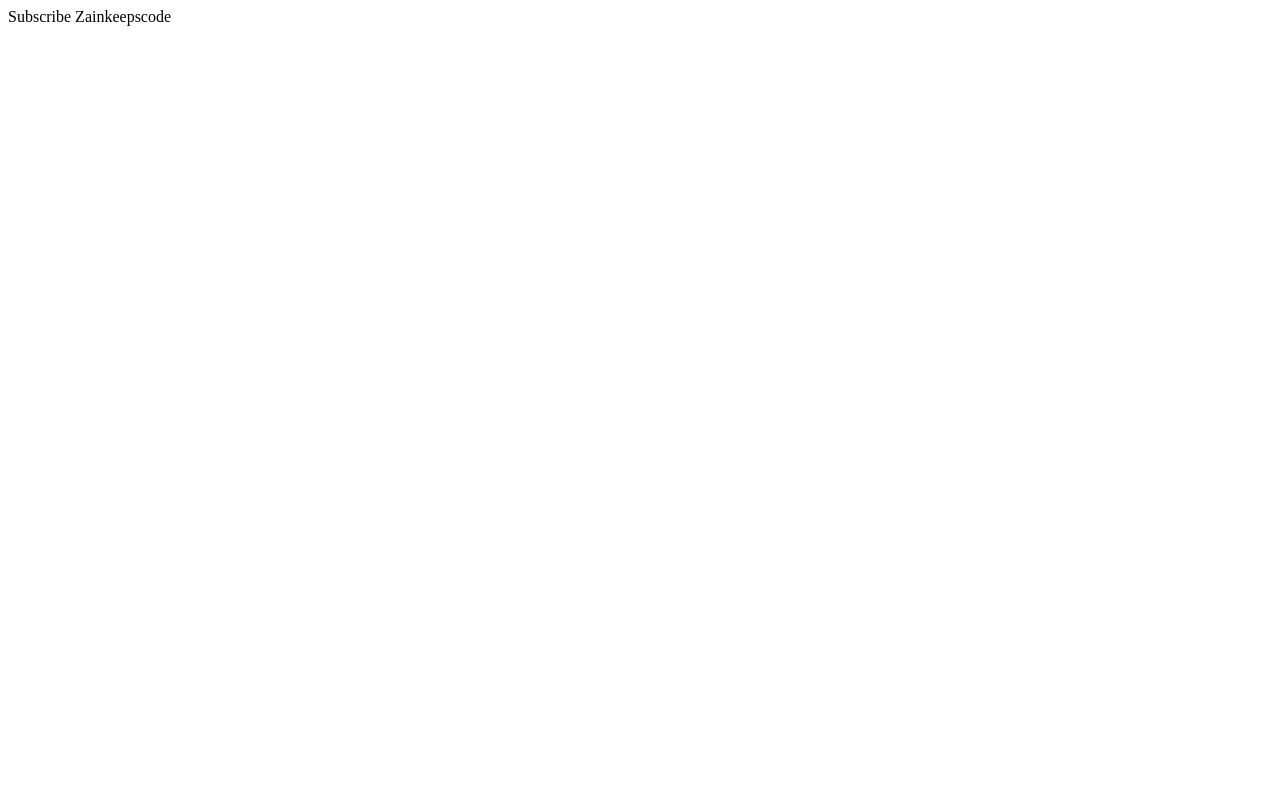
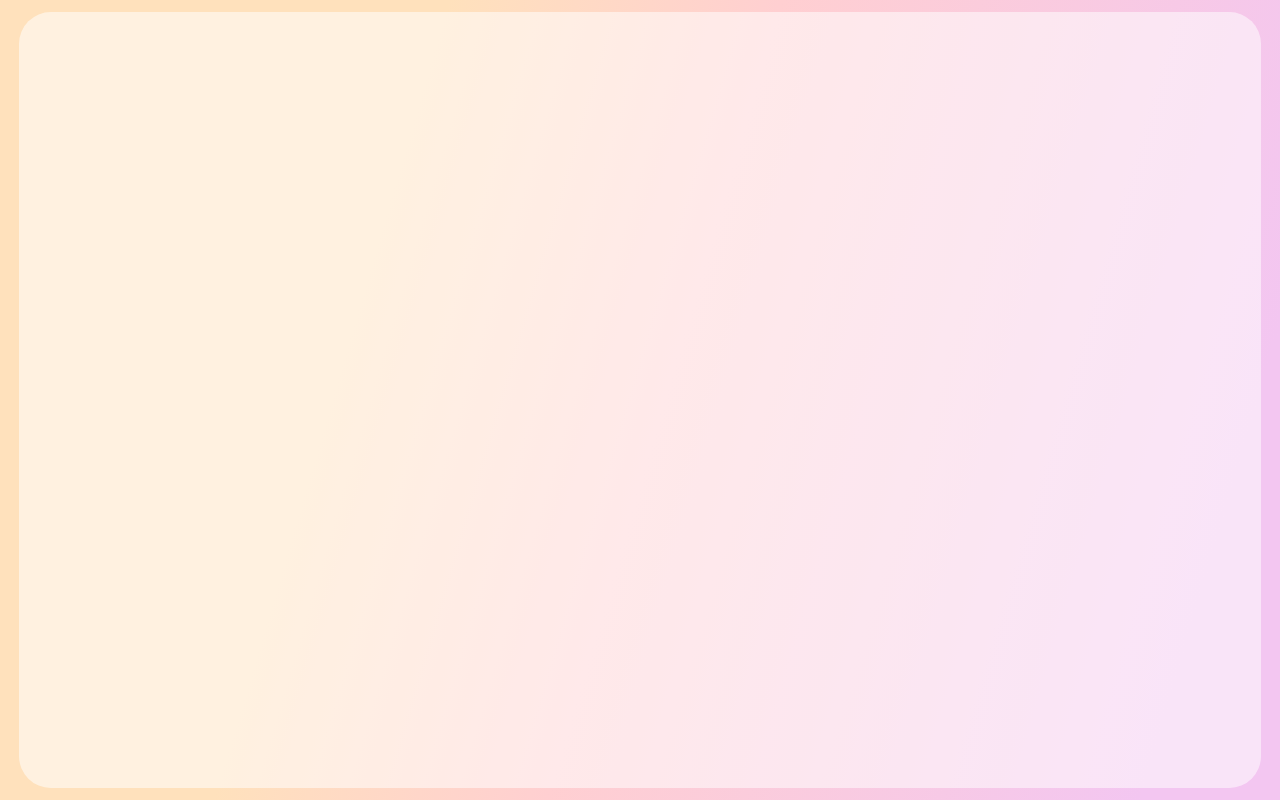
Before and after one commit to Cypherfelix/react-admin-dashboard, a React (Create React App) app: page / in a window 1280 px wide. Built offline with nearby package versions, Linux system fonts and the light colour scheme.

Commit message:
App.js styling

```diff
--- a/public/index.html
+++ b/public/index.html
@@ -8,6 +8,18 @@
       name="description"
       content="Web site created using create-react-app"
     />
+    <link rel="preconnect" href="https://fonts.googleapis.com" />
+    <link rel="preconnect" href="https://fonts.gstatic.com" crossorigin />
+    <link
+      href="https://fonts.googleapis.com/css2?family=Inter:wght@400;500;700&display=swap"
+      rel="stylesheet"
+    />
+    <style>
+      body {
+        margin: 0;
+      }
+    </style>
+
     <!--
       manifest.json provides metadata used when your web app is installed on a
       user's mobile device or desktop. See https://developers.google.com/web/fundamentals/web-app-manifest/
--- a/src/App.css
+++ b/src/App.css
@@ -10,3 +10,28 @@
   --smboxShadow: -79px 51px 60px rgba(0, 0, 0, 0.08);
   --activeItem: #f799a354;
 }
+
+.App {
+  /* padding: 0.5rem 3.5rem; */
+  color: var(--black);
+  background: linear-gradient(106.37deg,
+      #ffe1bc 29.63%,
+      #ffcfd1 51.55%,
+      #f3c6f1 90.85%);
+  height: 100vh;
+  display: flex;
+  align-items: center;
+  justify-content: center;
+  font-family: 'Inter', sans-serif;
+}
+
+.AppGlass {
+  display: grid;
+  height: 97%;
+  width: 97%;
+  background: var(--glass);
+  border-radius: 2rem;
+  gap: 16px;
+  grid-template-columns: 11rem auto 20rem;
+  overflow: hidden;
+}
--- a/src/App.js
+++ b/src/App.js
@@ -3,7 +3,9 @@
 function App() {
   return (
     <div className="App">
-        Subscribe Zainkeepscode
+      <div className="AppGlass">
+
+      </div>
     </div>
   );
 }
```
